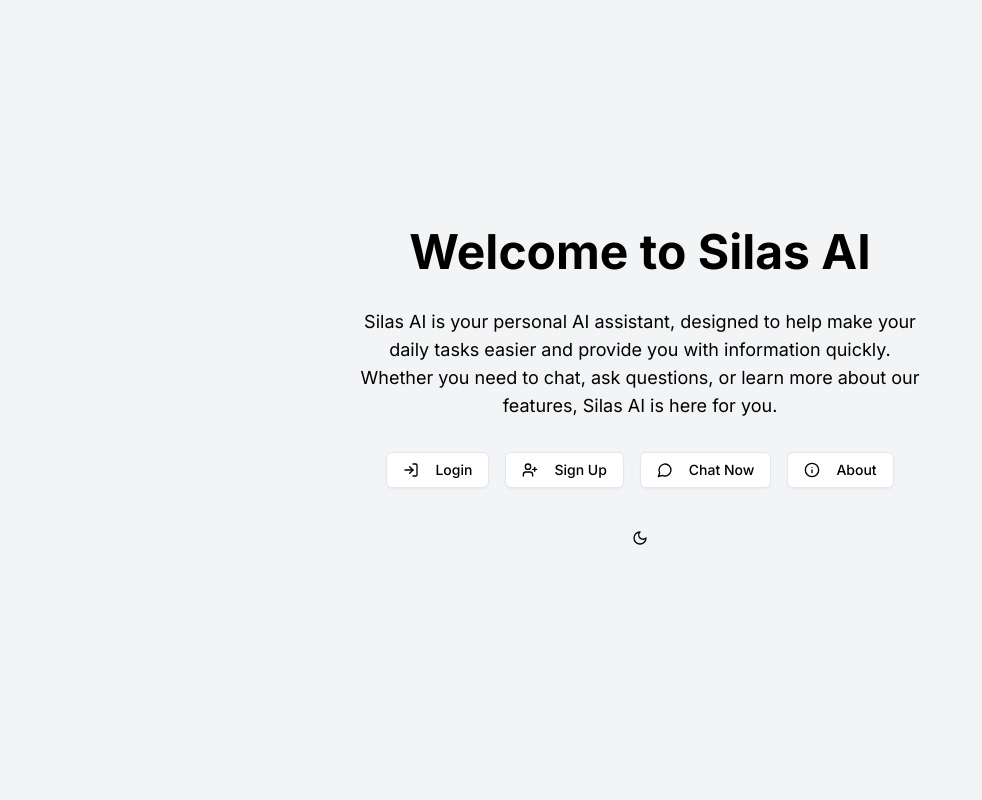
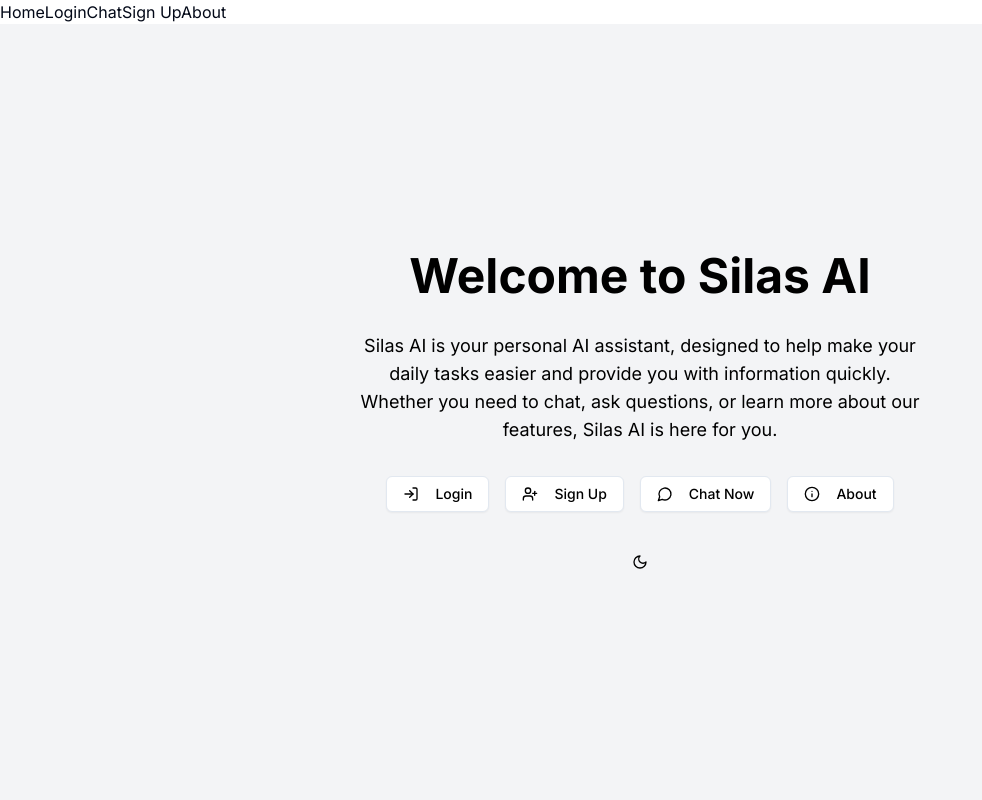
Before and after one commit to Engineernoob/AI-WebApp, a Next.js app in the folder frontend/frontend-ai/: page / in a window 1280 px wide. Shown: the top 800 px of the page, without its empty margins (0-982 px from the left). Built offline with nearby package versions, Linux system fonts and the light colour scheme.

Commit message:
editing page linking to fix 404 errors

```diff
--- a/frontend/frontend-ai/src/app/page.tsx
+++ b/frontend/frontend-ai/src/app/page.tsx
@@ -1,31 +1,31 @@
 "use client"
 import React from 'react';
-import { usePathname } from 'next/navigation';
+import Link from 'next/link';
 import Home from './pages/home';
 import Login from "./pages/login";
 import Chat from "./pages/aichat";
 import SignUp from "./pages/signup";
 import About from "./pages/about";
 
-function App() {
-  const pathname = usePathname();
-  const routes = [
-    { path: '/', component: Home },
-    { path: '/login', component: Login },
-    { path: '/signup', component: SignUp },
-    { path: '/aichat', component: Chat },
-    { path: '/about', component: About },
-  ];
-
+function Page() {
   return (
     <div>
-      {routes.map((route) => (
-        <div key={route.path}>
-          {pathname === route.path && <route.component />}
-        </div>
-      ))}
+      <nav>
+        <Link href="/">Home</Link>
+        <Link href="/login">Login</Link>
+        <Link href="/aichat">Chat</Link>
+        <Link href="/signup">Sign Up</Link>
+        <Link href="/about">About</Link>
+      </nav>
+      <main>
+        <Home />
+        <Login />
+        <Chat />
+        <SignUp />
+        <About />
+      </main>
     </div>
   );
 }
 
-export default App;
+export default Page;
```
